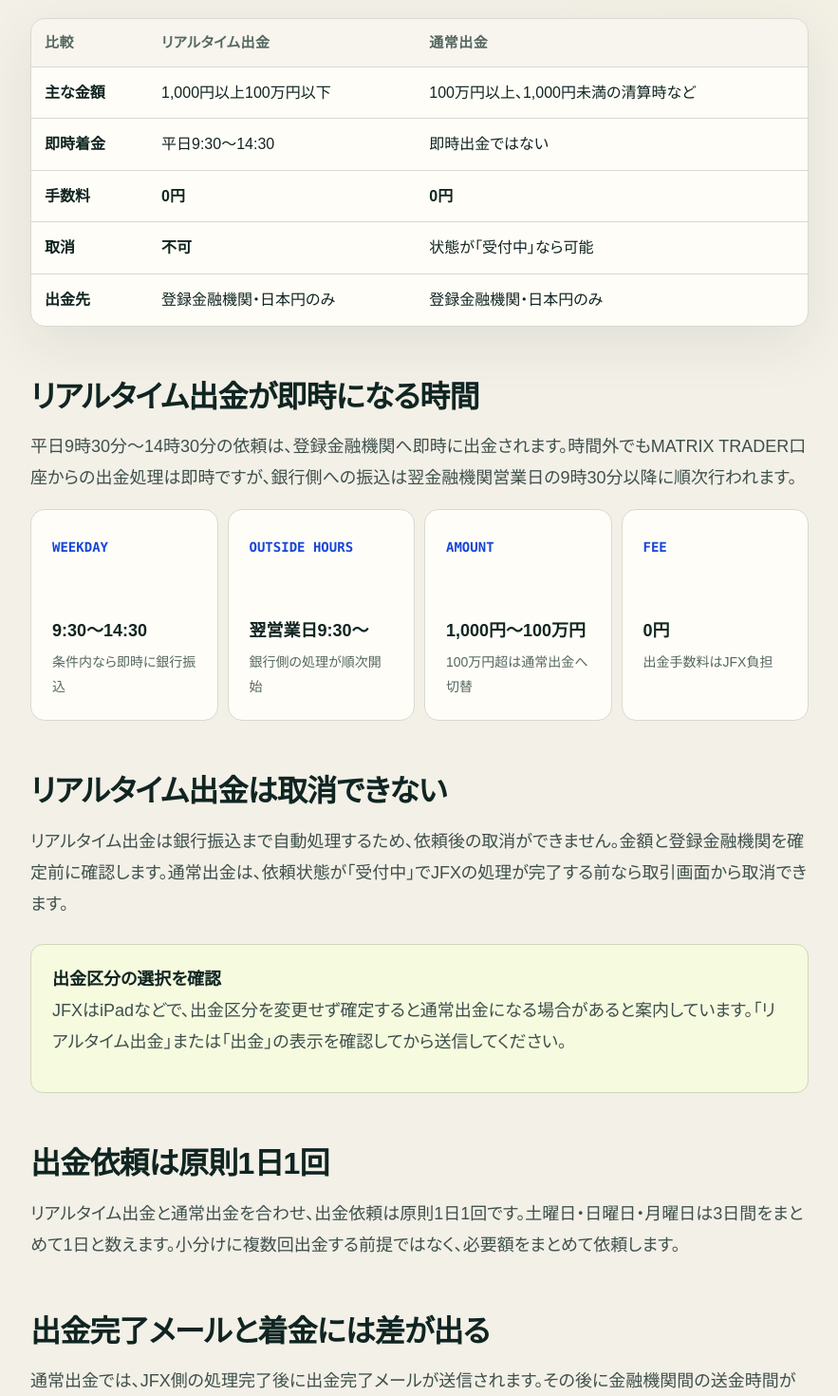
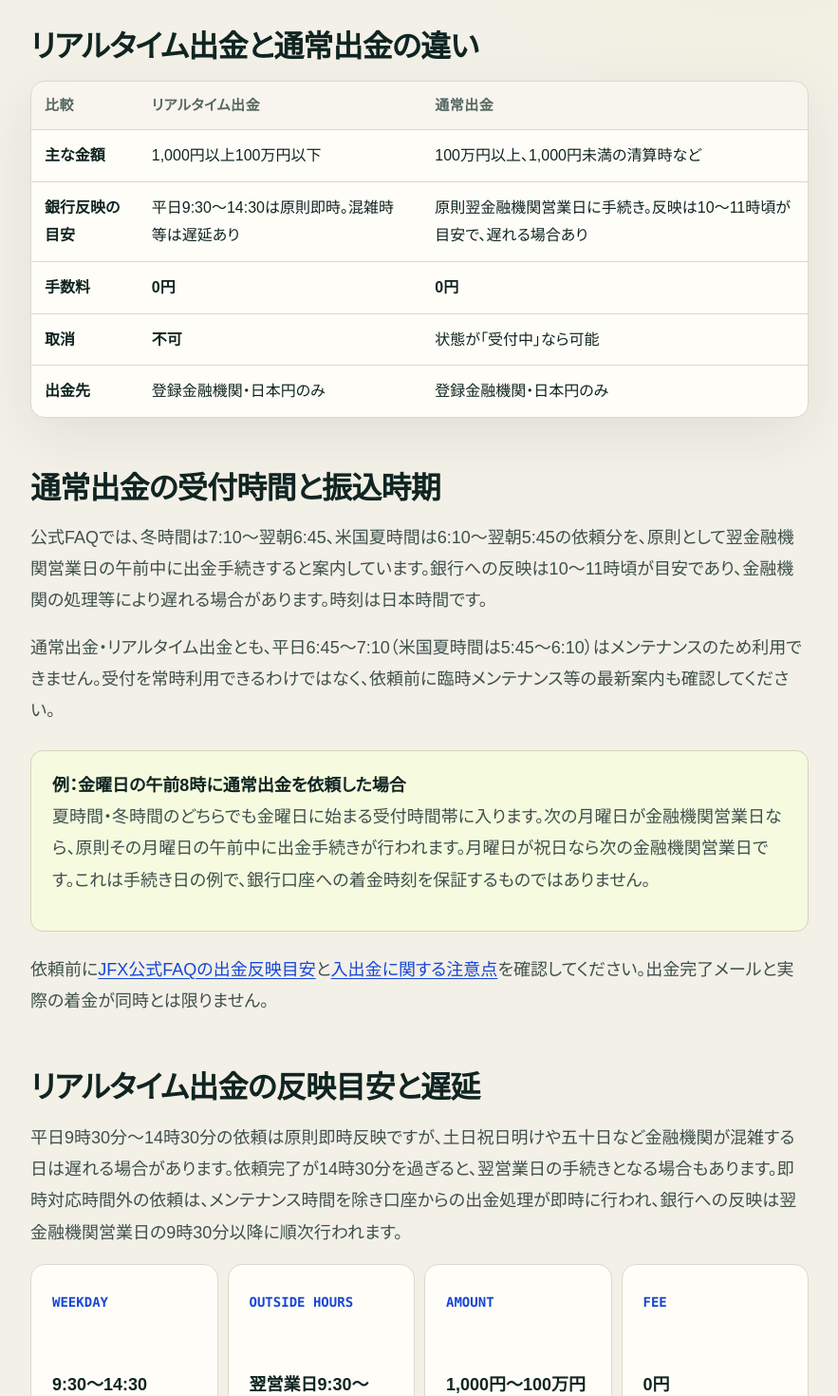
Before and after one commit to mrok18/hanbaijo, a Next.js app: page /articles/jfx-withdrawal-time-rules in a window 1280 px wide. Shown: the part 500-1970 px from the top of the page at 95% size, without its empty margins (198-1081 px from the left). Built offline with nearby package versions, Linux system fonts and the light colour scheme.

Commit message:
content: distinguish JFX withdrawal request processing and arrival times

```diff
--- a/app/articles/jfx-withdrawal-time-rules/page.tsx
+++ b/app/articles/jfx-withdrawal-time-rules/page.tsx
@@ -10,21 +10,27 @@ export default function Page() {
   return <article>
     <p className="page-kicker">JFX / WITHDRAWAL</p>
     <h1>JFXの出金はいつ反映？<br />2つの方法を比較</h1>
-    <p className="lede">MATRIX TRADERにはリアルタイム出金と通常出金があります。どちらも手数料は0円ですが、すぐ着金する条件、利用できる金額、依頼後に取消できるかが異なります。</p>
+    <p className="lede">MATRIX TRADERのリアルタイム出金は、1,000円〜100万円を平日9:30〜14:30に依頼すると原則即時反映ですが、金融機関の混雑等で遅れる場合があります。通常出金は受付時間帯に応じて原則翌金融機関営業日の午前中に手続きされます。どちらも手数料は0円で、受付時間・手続き日・銀行への反映目安を分けて確認します。</p>
 
     <h2>リアルタイム出金と通常出金の違い</h2>
     <div className="data-panel"><div className="table-scroll"><table className="rates comparison-table"><thead><tr><th>比較</th><th>リアルタイム出金</th><th>通常出金</th></tr></thead><tbody>
       <tr><td className="ex-name">主な金額</td><td>1,000円以上100万円以下</td><td>100万円以上、1,000円未満の清算時など</td></tr>
-      <tr><td className="ex-name">即時着金</td><td>平日9:30〜14:30</td><td>即時出金ではない</td></tr>
+      <tr><td className="ex-name">銀行反映の目安</td><td>平日9:30〜14:30は原則即時。混雑時等は遅延あり</td><td>原則翌金融機関営業日に手続き。反映は10〜11時頃が目安で、遅れる場合あり</td></tr>
       <tr><td className="ex-name">手数料</td><td><strong>0円</strong></td><td><strong>0円</strong></td></tr>
       <tr><td className="ex-name">取消</td><td><strong>不可</strong></td><td>状態が「受付中」なら可能</td></tr>
       <tr><td className="ex-name">出金先</td><td>登録金融機関・日本円のみ</td><td>登録金融機関・日本円のみ</td></tr>
     </tbody></table></div></div>
 
-    <h2>リアルタイム出金が即時になる時間</h2>
-    <p>平日9時30分〜14時30分の依頼は、登録金融機関へ即時に出金されます。時間外でもMATRIX TRADER口座からの出金処理は即時ですが、銀行側への振込は翌金融機関営業日の9時30分以降に順次行われます。</p>
+    <h2>通常出金の受付時間と振込時期</h2>
+    <p>公式FAQでは、冬時間は7:10〜翌朝6:45、米国夏時間は6:10〜翌朝5:45の依頼分を、原則として翌金融機関営業日の午前中に出金手続きすると案内しています。銀行への反映は10〜11時頃が目安であり、金融機関の処理等により遅れる場合があります。時刻は日本時間です。</p>
+    <p>通常出金・リアルタイム出金とも、平日6:45〜7:10（米国夏時間は5:45〜6:10）はメンテナンスのため利用できません。受付を常時利用できるわけではなく、依頼前に臨時メンテナンス等の最新案内も確認してください。</p>
+    <div className="callout"><strong>例：金曜日の午前8時に通常出金を依頼した場合</strong><p>夏時間・冬時間のどちらでも金曜日に始まる受付時間帯に入ります。次の月曜日が金融機関営業日なら、原則その月曜日の午前中に出金手続きが行われます。月曜日が祝日なら次の金融機関営業日です。これは手続き日の例で、銀行口座への着金時刻を保証するものではありません。</p></div>
+    <p>依頼前に<a href="https://faq.jfx.co.jp/faq/detail?category=19&amp;id=75&amp;site=FX557CTV" target="_blank" rel="noopener noreferrer">JFX公式FAQの出金反映目安</a>と<a href="https://www.jfx.co.jp/trading_rule/nyukin/" target="_blank" rel="noopener noreferrer">入出金に関する注意点</a>を確認してください。出金完了メールと実際の着金が同時とは限りません。</p>
+
+    <h2>リアルタイム出金の反映目安と遅延</h2>
+    <p>平日9時30分〜14時30分の依頼は原則即時反映ですが、土日祝日明けや五十日など金融機関が混雑する日は遅れる場合があります。依頼完了が14時30分を過ぎると、翌営業日の手続きとなる場合もあります。即時対応時間外の依頼は、メンテナンス時間を除き口座からの出金処理が即時に行われ、銀行への反映は翌金融機関営業日の9時30分以降に順次行われます。</p>
     <div className="fx-metric-grid">
-      <article><b>WEEKDAY</b><h3>9:30〜14:30</h3><p>条件内なら即時に銀行振込</p></article>
+      <article><b>WEEKDAY</b><h3>9:30〜14:30</h3><p>原則即時反映。混雑時等は遅延あり</p></article>
       <article><b>OUTSIDE HOURS</b><h3>翌営業日9:30〜</h3><p>銀行側の処理が順次開始</p></article>
       <article><b>AMOUNT</b><h3>1,000円〜100万円</h3><p>100万円超は通常出金へ切替</p></article>
       <article><b>FEE</b><h3>0円</h3><p>出金手数料はJFX負担</p></article>
@@ -35,7 +41,7 @@ export default function Page() {
     <div className="callout"><strong>出金区分の選択を確認</strong><p>JFXはiPadなどで、出金区分を変更せず確定すると通常出金になる場合があると案内しています。「リアルタイム出金」または「出金」の表示を確認してから送信してください。</p></div>
 
     <h2>出金依頼は原則1日1回</h2>
-    <p>リアルタイム出金と通常出金を合わせ、出金依頼は原則1日1回です。土曜日・日曜日・月曜日は3日間をまとめて1日と数えます。小分けに複数回出金する前提ではなく、必要額をまとめて依頼します。</p>
+    <p>リアルタイム出金と通常出金を合わせ、出金依頼は原則1日1回です。この「1日」は7:00〜翌7:00（米国夏時間は6:00〜翌6:00）で区切られ、土曜日・日曜日・月曜日は3日間をまとめて1日と数えます。この区切りは実際の受付可能時間や着金時刻とは別です。小分けに複数回出金する前提ではなく、必要額をまとめて依頼します。</p>
 
     <h2>出金完了メールと着金には差が出る</h2>
     <p>通常出金では、JFX側の処理完了後に出金完了メールが送信されます。その後に金融機関間の送金時間があるため、メール到着と銀行口座への着金が同時とは限りません。土日祝日は出金処理が行われず、金融機関の営業日を待つ場合があります。</p>
@@ -45,9 +51,11 @@ export default function Page() {
 
     <section className="article-sources" aria-labelledby="sources"><h2 id="sources">参照した公式資料</h2><ul>
       <li><a href="https://www.jfx.co.jp/payment/" target="_blank" rel="noopener noreferrer">JFX「入出金」</a></li>
+      <li><a href="https://faq.jfx.co.jp/faq/detail?category=19&amp;id=75&amp;site=FX557CTV" target="_blank" rel="noopener noreferrer">JFX公式FAQ「出金依頼をしたら、いつ自分の銀行口座に反映されますか？」</a></li>
+      <li><a href="https://www.jfx.co.jp/trading_rule/nyukin/" target="_blank" rel="noopener noreferrer">JFX「入出金に関する注意点」</a></li>
       <li><a href="https://www.jfx.co.jp/trading_rule/" target="_blank" rel="noopener noreferrer">JFX「取引ルール」</a></li>
       <li><a href="https://www.jfx.co.jp/trading_rule/chuui_mt/" target="_blank" rel="noopener noreferrer">JFX「お取引における注意点」</a></li>
-    </ul><p>出金条件は2026年9月8日に公式ページで確認しました。受付時間や銀行側の処理は変更・臨時停止される場合があるため、依頼前に最新案内を確認してください。</p></section>
+    </ul><p>出金時間・金額・手数料・取消条件は、入出金ページ・公式FAQ・入出金に関する注意点を2026年10月27日に照合しました。受付時間や銀行側の処理は変更・臨時停止される場合があるため、依頼前に最新案内を確認してください。</p></section>
 
     <p><Link href="/articles/jfx-swap-transfer-tax">スワップだけを確定・出金する方法を確認する →</Link></p>
     <p><Link href="/articles/jfx-fees-total-cost">JFXの手数料と実質コストを確認する →</Link></p>
```
